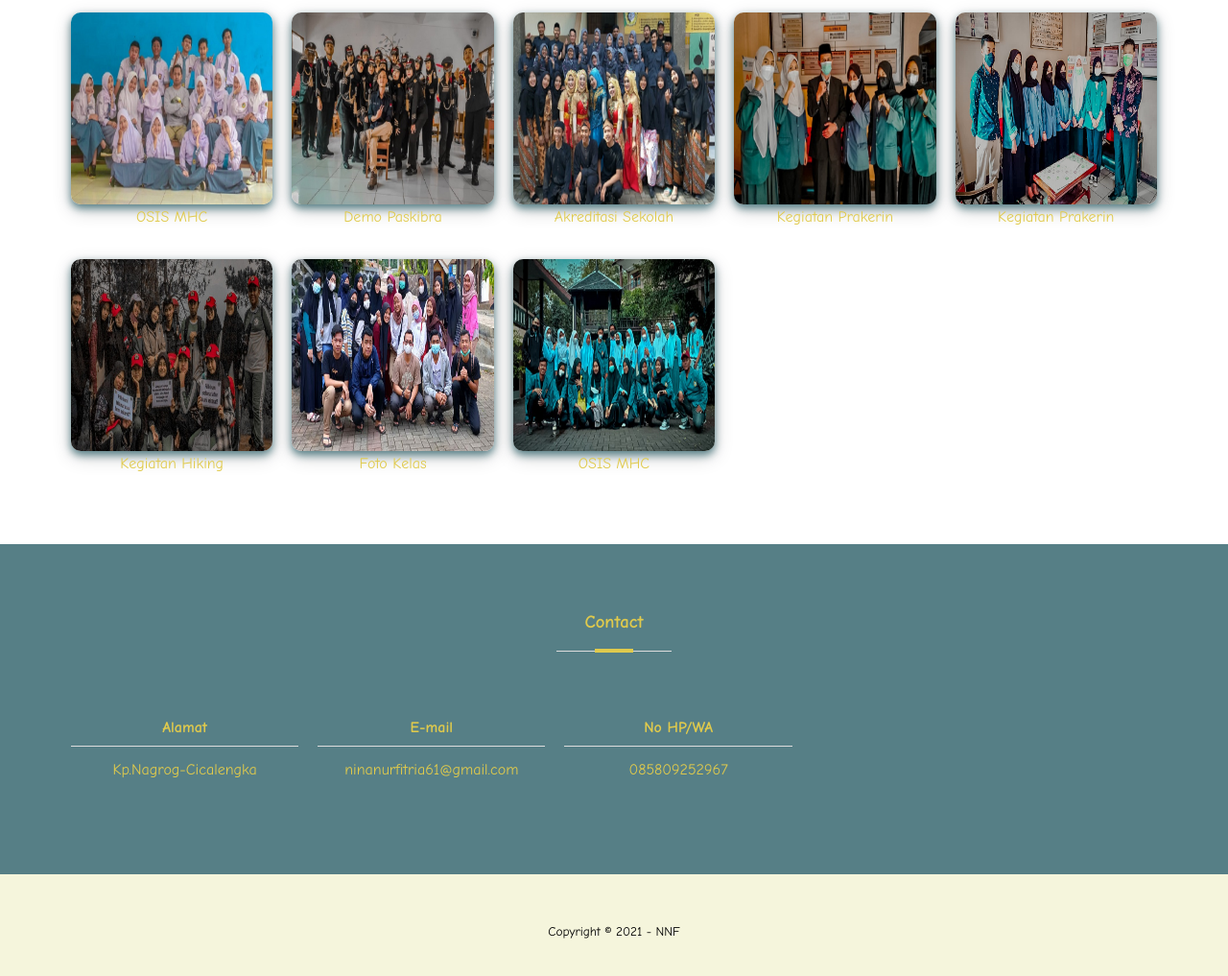
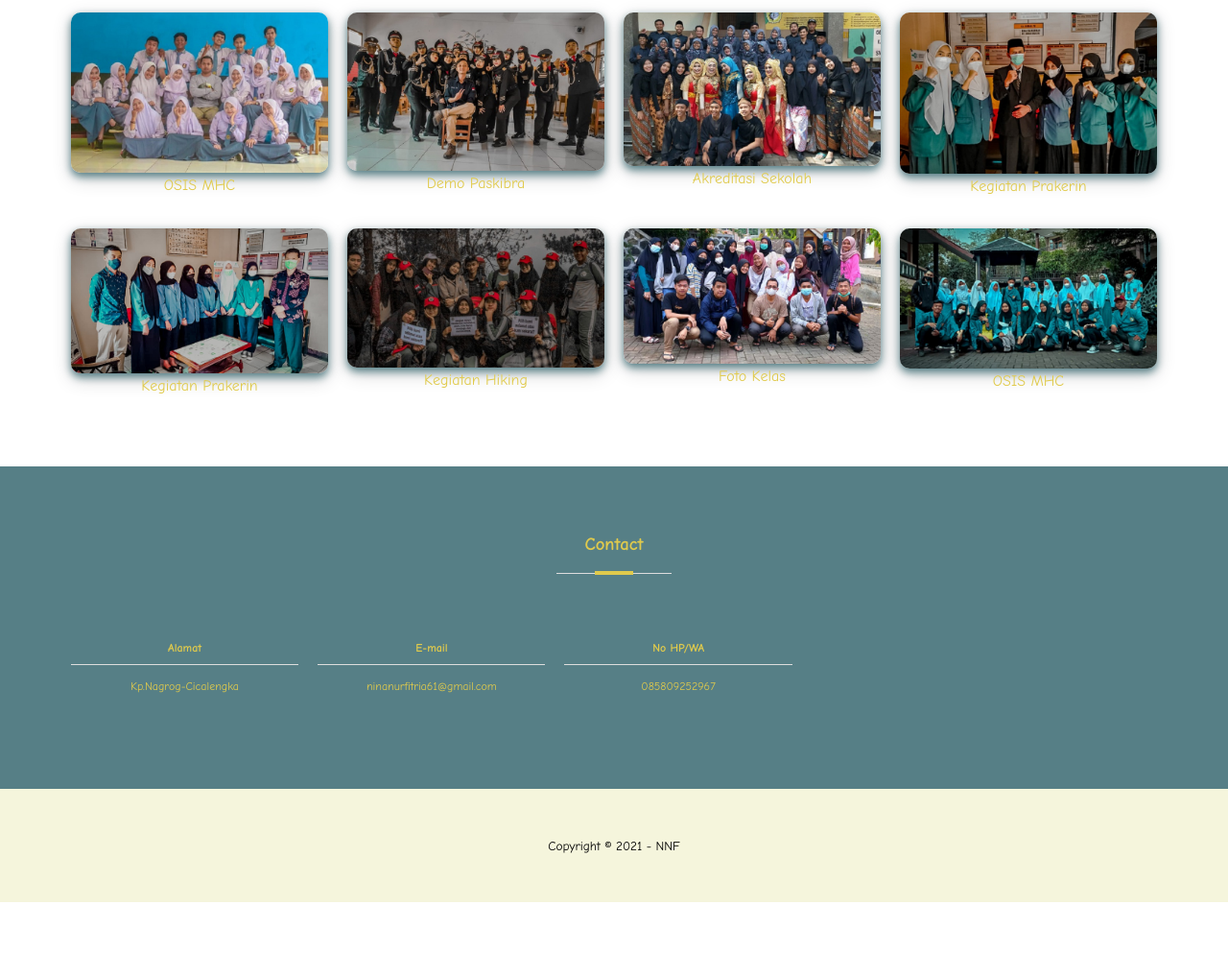
Before and after one commit to NinaNurfitria/Portfolio_NinaNur, a plain HTML site: page index.html in a window 1280 px wide. Shown: the part 1629-2646 px from the top of the page at 96% size. After the commit the page ends 2569 px from the top, so only its background shows below. Drawn offline with Linux system fonts and the light colour scheme; a script that the page names is missing.

Commit message:
Update style.css
menggati weight dan width dan menambahkan font size

```diff
--- a/css/style.css
+++ b/css/style.css
@@ -223,7 +223,7 @@ border-radius: 40px;
 
 /* bagian portfolio */
 .col-4 {
-  width: 20%;
+  width: 25%;
   box-sizing: border-box;
   padding: 10px;
   float: left;
@@ -233,7 +233,7 @@ border-radius: 40px;
 }
 .col-4 img {
 width: 100%;
-height: 200px;
+height: auto;
 border-radius: 10px;
 box-shadow:  0 4px 8px 0 rgba(86, 127, 134), 0 6px 20px 0 rgba(0,0,0,0.19);
 }
@@ -253,12 +253,13 @@ background-color: #567f86;
   float: left;
   text-align: center;
   padding:50px 10px;
+font-size:75%;
 }
 .col-3 h4{
   padding-bottom: 10px;
   border-bottom: 1px solid #ddd;
   margin-bottom: 15px;
-
+font-size:100%;
 }
 /* bagian footer */
 footer {
```
